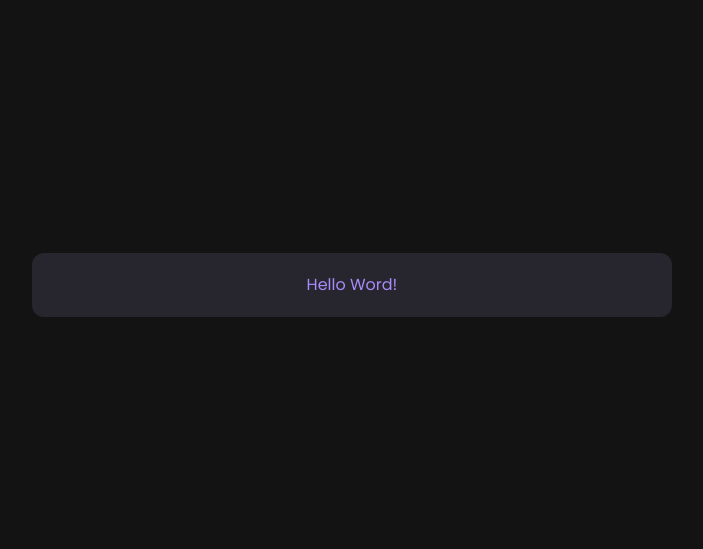
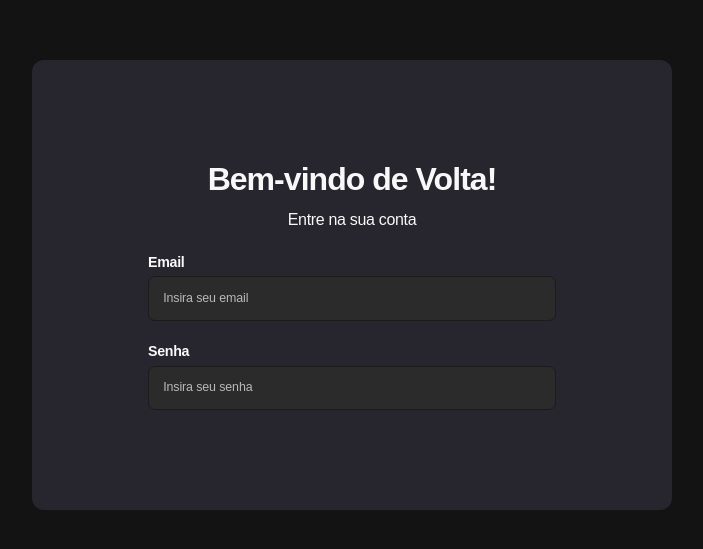
Before and after one commit to BetaTH/auth-project, a Next.js app in the folder web/: page / in a window 1280 px wide. Shown: the part 115-664 px from the top of the page, without its empty margins (288-991 px from the left). Built offline with nearby package versions, Linux system fonts and the light colour scheme.

Commit message:
feat: changes in design and add input component

```diff
--- a/web/postcss.config.js
+++ b/web/postcss.config.js
@@ -1,6 +1,7 @@
 module.exports = {
   plugins: {
+    "tailwindcss/nesting": {},
     tailwindcss: {},
     autoprefixer: {},
   },
-}
+};
--- /dev/null
+++ b/web/src/components/Input/index.tsx
@@ -0,0 +1,42 @@
+import { forwardRef, InputHTMLAttributes, useRef, useState } from "react";
+interface InputProps extends InputHTMLAttributes<HTMLInputElement> {
+  full?: boolean;
+  label?: string;
+}
+
+const Input = forwardRef<HTMLInputElement, InputProps>(
+  ({ label, full = true, ...props }, parentRef) => {
+    const localRef = useRef<HTMLInputElement>();
+    const [focused, setFocused] = useState<boolean>(false);
+    return (
+      <div
+        className={`flex flex-col w-fit gap-xs ${full ? "w-full" : "w-fit"}`}
+      >
+        <label className="text-gray-50 text-style-semibold-base ">
+          {label}
+        </label>
+        <div
+          className={`flex w-full bg-gray-600 rounded-[0.8rem] border-[0.1rem] duration-100 ${
+            focused ? "border-gray-400" : "border-gray-800"
+          }`}
+        >
+          <input
+            {...props}
+            onFocus={() => setFocused(true)}
+            onBlur={() => setFocused(false)}
+            ref={(inputRef) => {
+              typeof parentRef === "function"
+                ? parentRef(inputRef)
+                : parentRef !== null && (parentRef.current = inputRef);
+              localRef.current = inputRef ? inputRef : undefined;
+            }}
+            className="py-14 px-base outline-none text-gray-100 text-style-regular-sm w-full bg-transparent rounded-[0.8rem]"
+          />
+        </div>
+      </div>
+    );
+  }
+);
+
+Input.displayName = "Input";
+export default Input;
--- a/web/src/pages/Login/index.tsx
+++ b/web/src/pages/Login/index.tsx
@@ -1,8 +1,30 @@
+import { useRef } from "react";
+import Input from "../../components/Input";
+
 export default function Login() {
   return (
     <div className="flex w-full min-h-screen">
-      <div className="flex items-center justify-center p-5 bg-gray-700 w-[640px] h-fit m-auto rounded-[12px]">
-        <h1 className="text-violet-400">Hello Word!</h1>
+      <div className="flex flex-col items-center justify-center px-[13.05rem] py-[11.3rem] bg-gray-700 w-[72rem] h-fit m-auto rounded-[12px] gap-lg">
+        <div className="flex flex-col gap-md items-center">
+          <h1 className="text-gray-100 text-style-semibold-4xl">
+            Bem-vindo de Volta!
+          </h1>
+          <h2 className="text-gray-100 text-style-regular-lg">
+            Entre na sua conta
+          </h2>
+        </div>
+        <Input
+          label="Email"
+          type="text"
+          placeholder="Insira seu email"
+          className="w-full"
+        />
+        <Input
+          label="Senha"
+          type="password"
+          placeholder="Insira seu senha"
+          className="w-full"
+        />
       </div>
     </div>
   );
--- a/web/src/styles/design/theme.js
+++ b/web/src/styles/design/theme.js
@@ -49,6 +49,7 @@ const theme = {
     xs: "0.4rem",
     sm: "0.8rem",
     md: "1.2rem",
+    14: "1.4rem",
     base: "1.6rem",
     lg: "2.4rem",
     xl: "3.2rem",
--- a/web/src/styles/global.css
+++ b/web/src/styles/global.css
@@ -1,3 +1,21 @@
 @tailwind base;
 @tailwind utilities;
 @tailwind components;
+
+html {
+  scroll-behavior: smooth;
+  font-size: calc(100vw / 1440 * 10);
+
+  @media screen and (max-width: 639px) {
+    font-size: calc(100vw / 375 * 10);
+  }
+}
+
+body {
+  -webkit-font-smoothing: antialiased;
+  font-family: "DM Sans", sans-serif;
+
+  &::-webkit-scrollbar {
+    width: 0.8rem !important;
+  }
+}
--- a/web/tailwind.config.js
+++ b/web/tailwind.config.js
@@ -1,7 +1,8 @@
 /** @type {import('tailwindcss').Config} */
 const globalTheme = require("./src/styles/design/theme");
 const globalAnimations = require("./src/styles/design/animations");
-const { typographies } = require("./src/styles/design/typography");
+const { typographies, register } = require("./src/styles/design/typography");
+const plugin = require("tailwindcss/plugin");
 module.exports = {
   content: ["./src/**/*.tsx"],
   theme: {
@@ -14,5 +15,5 @@ module.exports = {
       },
     },
   },
-  plugins: [],
+  plugins: [plugin(register)],
 };
```
